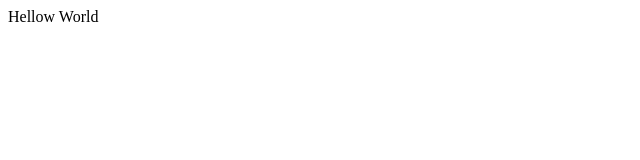
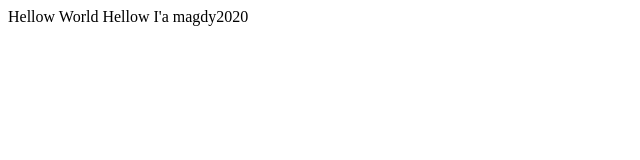
Before and after one commit to magdy2020/lastRepo, a plain HTML site: page index.html in a window 1280 px wide. Shown: the whole page, without its empty margins (0-640 px from the left). Drawn offline with Linux system fonts and the light colour scheme.

Commit message:
Update index.html
Update index.html From magdy 2020

```diff
--- a/index.html
+++ b/index.html
@@ -7,5 +7,6 @@
 </head>
 <body>
   Hellow World
+  Hellow I'a magdy2020
 </body>
 </html>
```
